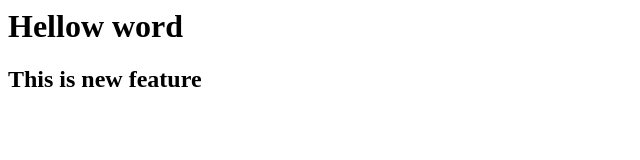
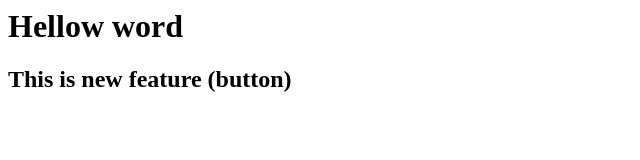
Before and after one commit to malikarslanajk/Local-repo, a plain HTML site: page index.html in a window 1280 px wide. Shown: the whole page, without its empty margins (0-640 px from the left). Drawn offline with Linux system fonts and the light colour scheme.

Commit message:
cahnge feature

```diff
--- a/index.html
+++ b/index.html
@@ -1,2 +1,2 @@
 <h1>Hellow word</h1>
-<h2>This is new feature </h2>
+<h2>This is new feature (button)</h2>
```
